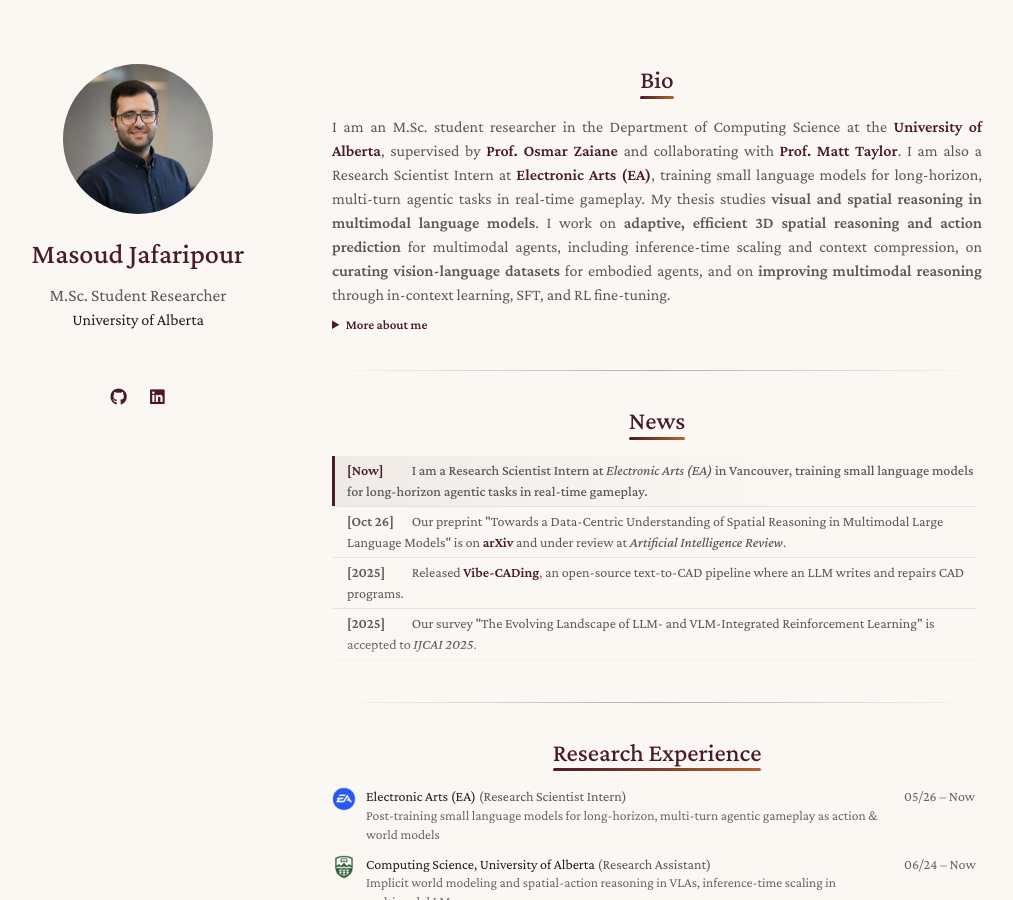
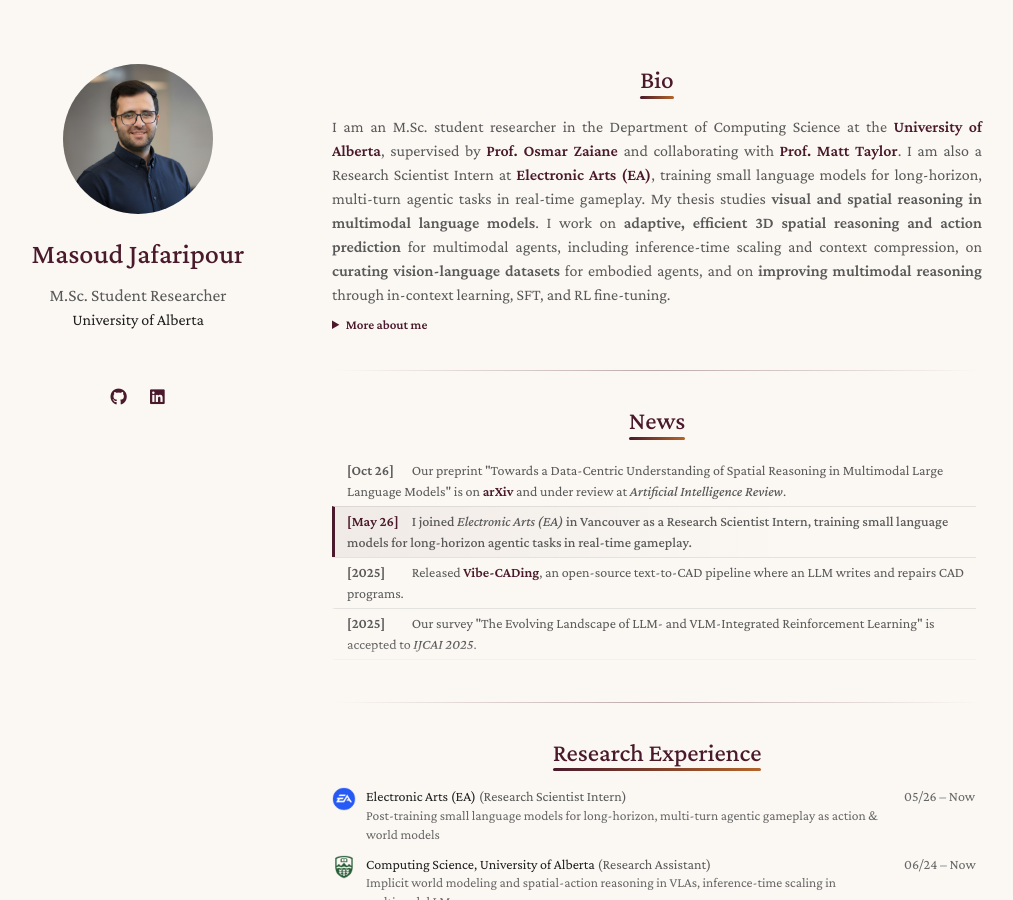
Before and after one commit to Masoudjafaripour/masoudjafaripour.github.io, a Jekyll site: the page built from index.md, in a window 1280 px wide and 900 px high. Shown: the whole window, without its empty margins (138-1151 px from the left). Built offline with Jekyll 4.4.1, drawn with Linux system fonts in a browser that asks for light colours; a style sheet for code colours, icons or effects is not loaded.

Commit message:
Date the EA internship news item
Replace the "Now" label with the May 2026 start date in the same
month-year format as the other items, and order the list newest first.

Co-Authored-By: Claude Opus 5.5 <noreply@anthropic.com>

```diff
--- a/_data/news.yml
+++ b/_data/news.yml
@@ -1,11 +1,11 @@
 # Newest first. Set milestone: true to highlight an item (new roles, defenses, awards).
 # text accepts inline HTML.
-- date: "Now"
-  milestone: true
-  text: I am a Research Scientist Intern at <i>Electronic Arts (EA)</i> in Vancouver, training small language models for long-horizon agentic tasks in real-time gameplay.
-
 - date: "Oct 26"
   text: Our preprint "Towards a Data-Centric Understanding of Spatial Reasoning in Multimodal Large Language Models" is on <a href="https://arxiv.org/abs/2610.19108">arXiv</a> and under review at <i>Artificial Intelligence Review</i>.
+
+- date: "May 26"
+  milestone: true
+  text: I joined <i>Electronic Arts (EA)</i> in Vancouver as a Research Scientist Intern, training small language models for long-horizon agentic tasks in real-time gameplay.
 
 - date: "2025"
   text: Released <a href="https://masoudjafaripour.github.io/Vibe_CADing/">Vibe-CADing</a>, an open-source text-to-CAD pipeline where an LLM writes and repairs CAD programs.
```
